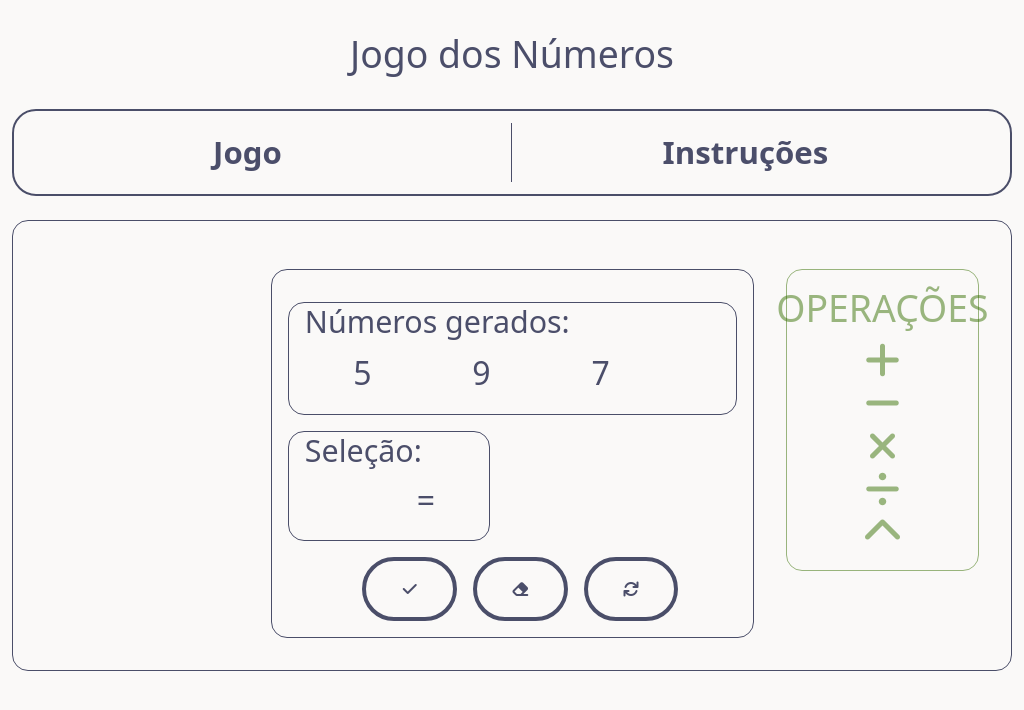
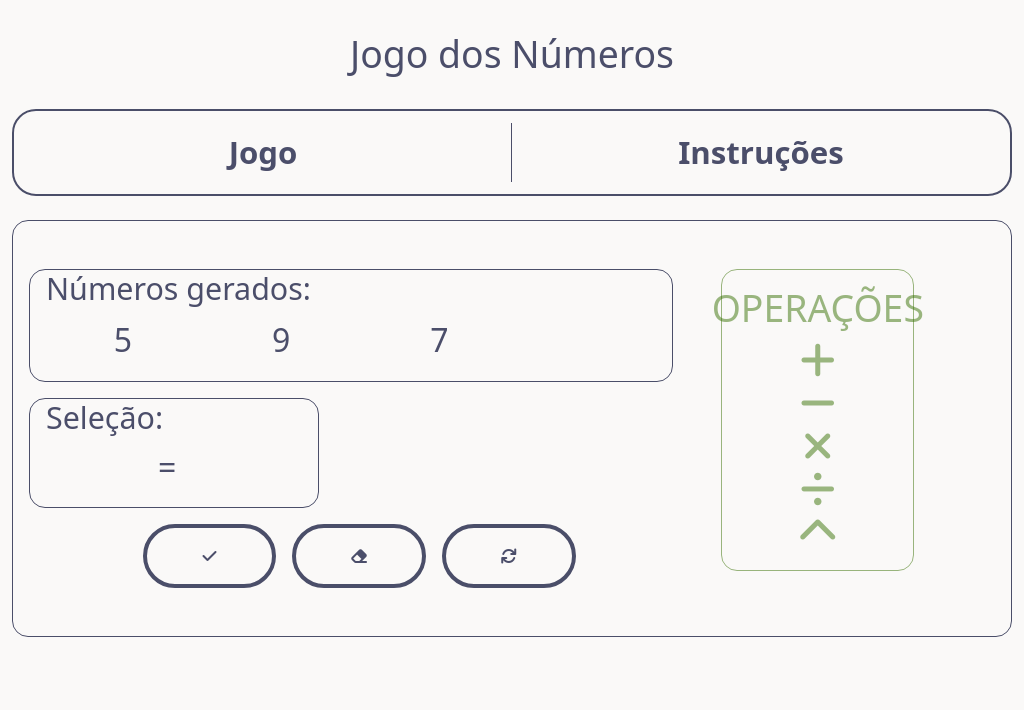
Before and after one commit to DanielKriegerS/ToZeroGame, a website: page index.html in a window 1024 px wide. Drawn offline with nearby package versions, Linux system fonts and the light colour scheme.

Commit message:
Realigned game contents on medium devices

```diff
--- a/styles/css-styles/game--media-styles.scss
+++ b/styles/css-styles/game--media-styles.scss
@@ -50,15 +50,24 @@
   }
 }
 
-@media (min-width: 769px) and (max-width: 1023px) {
+/* Media query para dispositivos menores que 1024px e maiores que 768px */
+@media (min-width: 769px) and (max-width: 1024px) {
   #navigation {
     margin: 1em auto;
   }
 
+  #main-content {
+    justify-content: flex-start;
+  }
+
   #game-content {
-    width: 100%;
+    width: 70%;
     border: none;
     padding: auto;
+  }
+
+  #game-content, #random-number {
+    margin-top: 0;
   }
 
   .links {
```
Also changed, not shown: styles/css-styles/game--media-styles.css, 1 other file.
